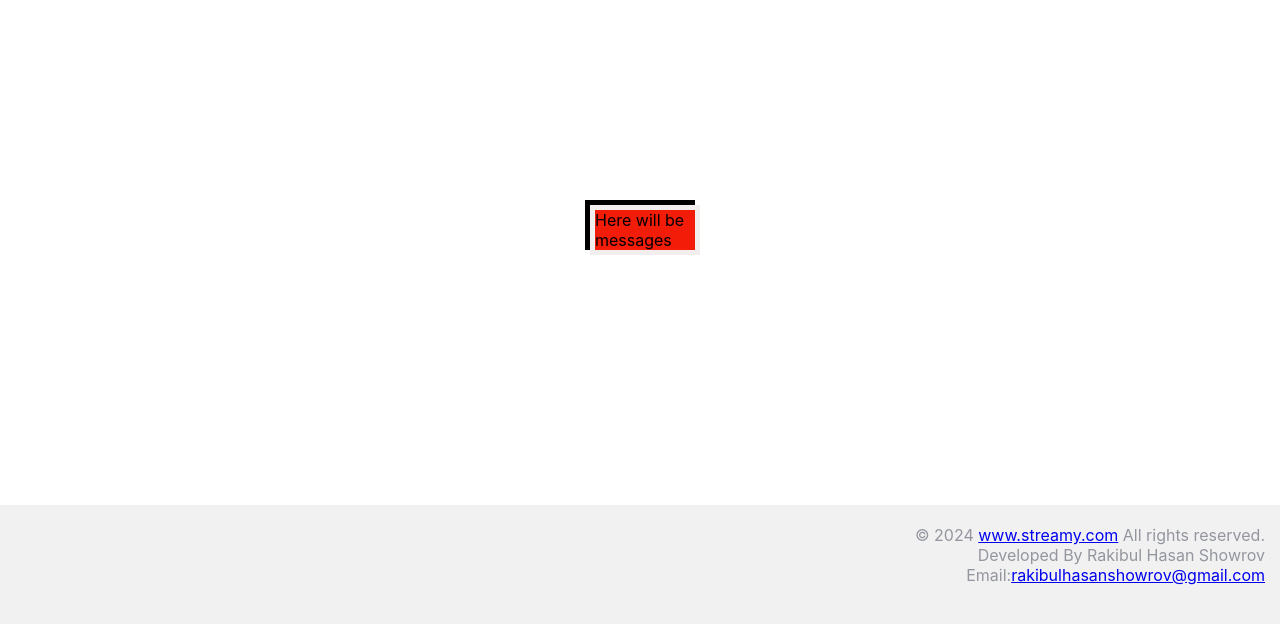
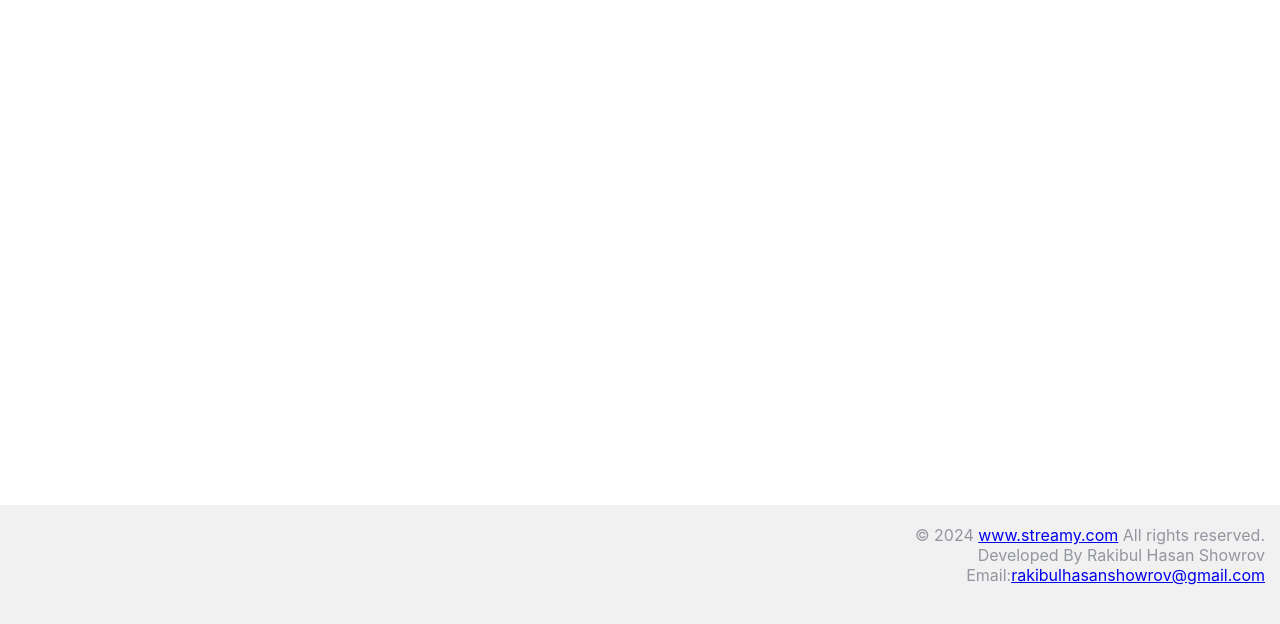
Before and after one commit to rakibulhasanshowrov/video_streaming_site-Using-Django, a Django app: page / in a window 1280 px wide. Shown: the part 175-799 px from the top of the page. Run offline with Django 4.2, Linux system fonts and the light colour scheme.

Commit message:
add meassage showing

```diff
--- a/static/css/login.css
+++ b/static/css/login.css
@@ -37,6 +37,7 @@ button{
   width: 50px;
   height: 35px;
   background-color: rgb(155, 248, 114);
+  border-radius: 10px;
 
 }
 button a{
--- a/static/css/signup.css
+++ b/static/css/signup.css
@@ -37,6 +37,7 @@ button{
   width: 50px;
   height: 35px;
   background-color: rgb(155, 248, 114);
+  border-radius: 10px;
 
 }
 button a{
--- a/static/css/style.css
+++ b/static/css/style.css
@@ -93,20 +93,20 @@ border-radius: 50px;
 }
 
 .message_container{
-  width: 100px;
-  height: 40px;
-  background-color: #1ae90f;
-  border: 5px solid black;
-  position:absolute;
-  top: 50%;
-  left: 50%;
-  transform: translate(-50%, -50%);
+  width: 40%;
+  height: 60px;
+  margin:5px auto 0px auto;
+
 }
-.alert_message{
-  width: 100%;
-  height: 100%;
-  background-color: #f21c08;
-  border: 5px solid rgb(243, 238, 238);
+.success{
+  background-color: #87f16a;
+  padding: 10px;
+  text-align: center;
+}
+.error{
+  background-color: #ec3d08;
+  padding: 10px;
+  text-align: center;
 }
 
 
--- a/templates/base.html
+++ b/templates/base.html
@@ -57,12 +57,15 @@
 
   </header>
   <main>
+    {%if messeges%}
     <div class="message_container">
-      <div class="alert_message">
-        <p>Here will be messages</p>
+      {%for message in messeges %}
+      <div {%if message.tags%} class="{{message.tags}}" {%endif%}>
+        {{message}}
       </div>
-
+      {%endfor%}
     </div>
+    {%endif%}
    {% block content %}
    {%endblock%}
   </main>
--- a/templates/user_handle/login.html
+++ b/templates/user_handle/login.html
@@ -12,7 +12,7 @@
       {%csrf_token%}
       {{ form|crispy }}
     </form>
-    <button type="submit"><a href="#">Login</a></button>
+    <button type="submit"><a href="{%url 'user_handle:login_user'%}">Login</a></button>
     <br>
     <p>Dont have an account?<a href="{%url 'user_handle:signup'%}">Sign Up</a></p>
   </div>
--- a/templates/user_handle/user_registration.html
+++ b/templates/user_handle/user_registration.html
@@ -12,7 +12,7 @@
       {%csrf_token%}
       {{ form|crispy }}
     </form>
-    <button type="submit"><a href="#">Submit</a></button>
+    <button type="submit"><a href="{%url 'user_handle:homepage'%}">Submit</a></button>
     <br>
     <p>Already have an account?<a href="{%url 'user_handle:login_user' %}">Login</a></p>
   </div>
--- a/user_handle/views.py
+++ b/user_handle/views.py
@@ -3,6 +3,8 @@ from user_handle.forms import loginForm,signupForm
 from django.contrib.auth import authenticate,login,logout
 from django.urls import reverse_lazy,reverse
 from user_handle.models import UserProfile
+# Messages
+from django.contrib import messages
 # Create your views here.
 def homepage(request):
   return render(request,'base.html',context={})
@@ -17,11 +19,10 @@ def login_user(request):
       user=authenticate(username=username,password=password)
       if user is not None:
         login(request,user)
-        print(f'login Successful!')
-        pass
-
-        # return HttpResponseRedirect(reverse('app_post:home'))
-
+        messages.success(request, "Login Successfull!")
+        return HttpResponseRedirect(reverse('user_handle:home'))
+    else:
+       messages.error(request, "Fill UP thr Form Carefully!")
   else:
      return render(request,'user_handle/login.html',context={'form':form})
 
@@ -33,7 +34,7 @@ def create_user(request):
         user=form.save()
         user_profile=UserProfile(user=user)
         user_profile.save()
-        print("User Created Successfully!")
+        messages.success(request, "Account Created Successfully!")
     else:
       return render(request,'user_handle/user_registration.html',context={
       'form':form})
```
